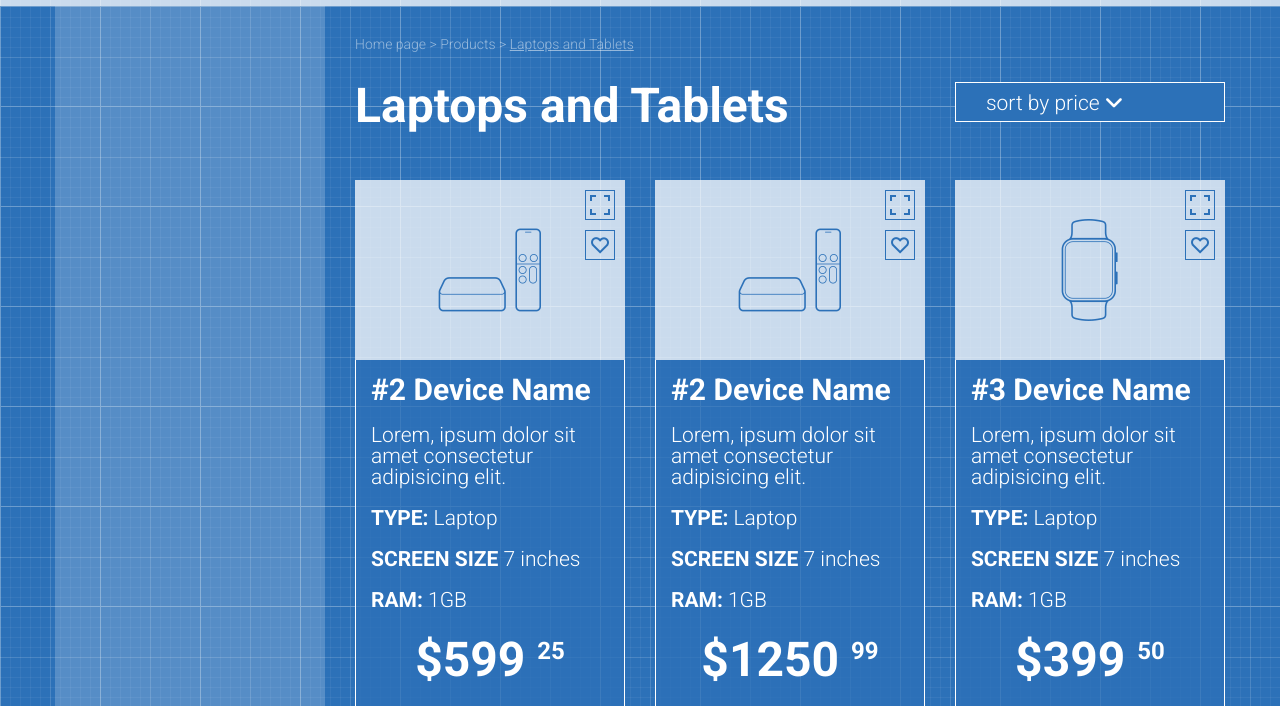
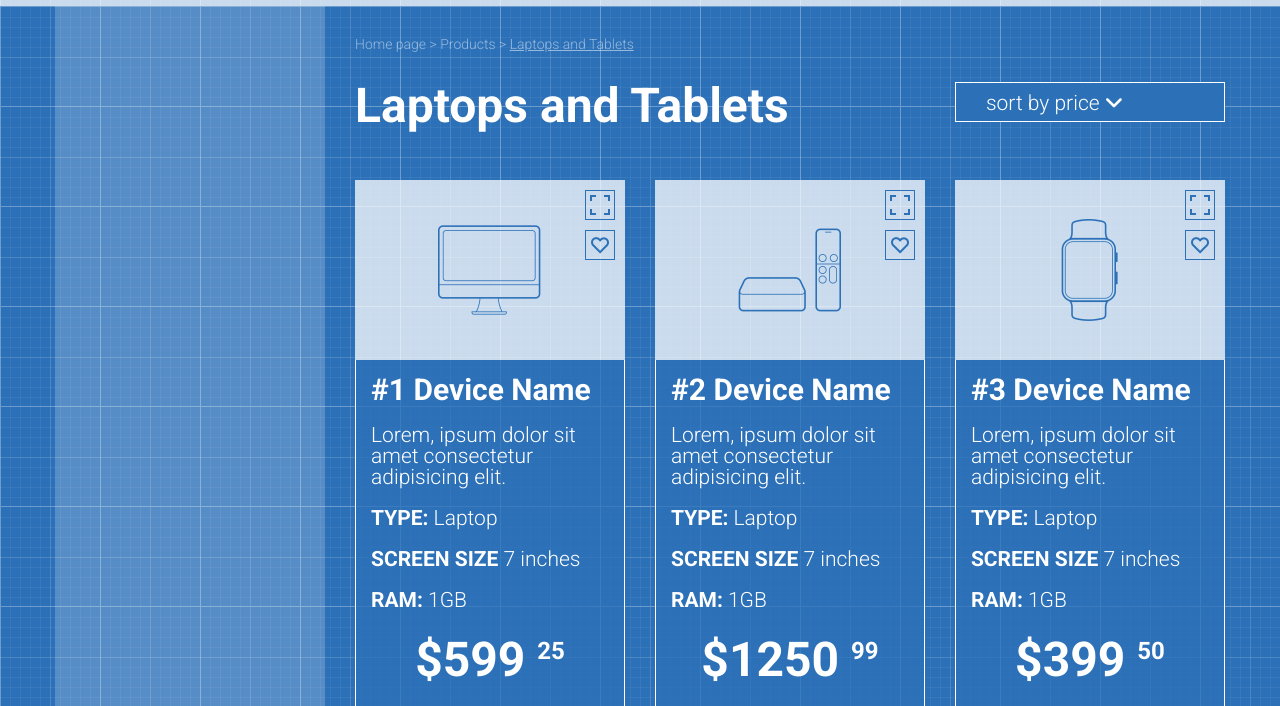
Before and after one commit to quirelam/quirelam.github.io, a plain HTML site: page index.html in a window 1280 px wide. Shown: the part 94-800 px from the top of the page. Drawn offline with Linux system fonts and the light colour scheme.

Commit message:
fixed image

```diff
--- a/index.html
+++ b/index.html
@@ -98,12 +98,12 @@
                     </div>
                     <div class="row">
                         <div class="col-md-4">
-                            <div class="img-tv">
+                            <div class="img-monitor">
                                 <button class="button-size"></button>
                                 <button class="button-favorite"></button>
                             </div>
                             <div class="product-description">
-                                <div class="product-name">#2 Device Name</div>
+                                <div class="product-name">#1 Device Name</div>
                                 <div class="product-description-text">Lorem, ipsum dolor sit amet consectetur
                                     adipisicing elit.</div>
                                 <div class="product-description-text"><span class="bold">TYPE:</span> Laptop</div>
```
